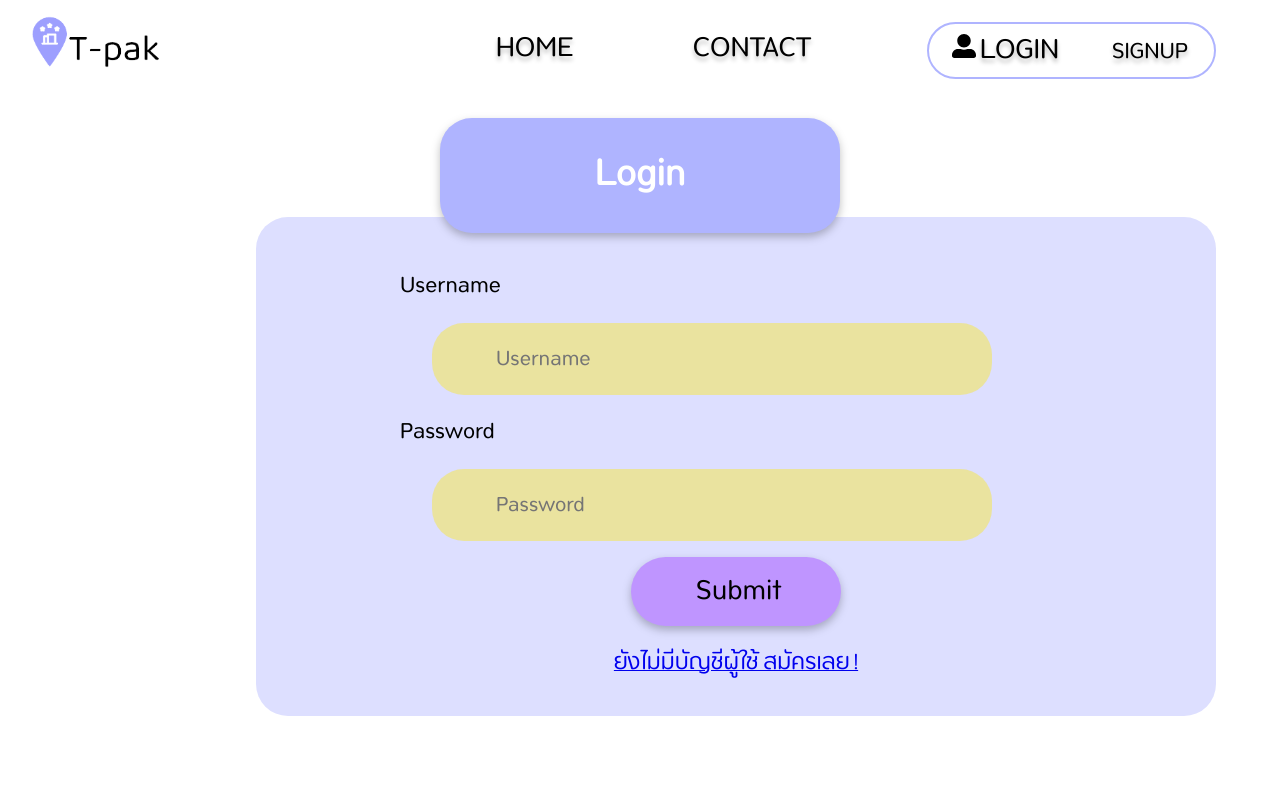
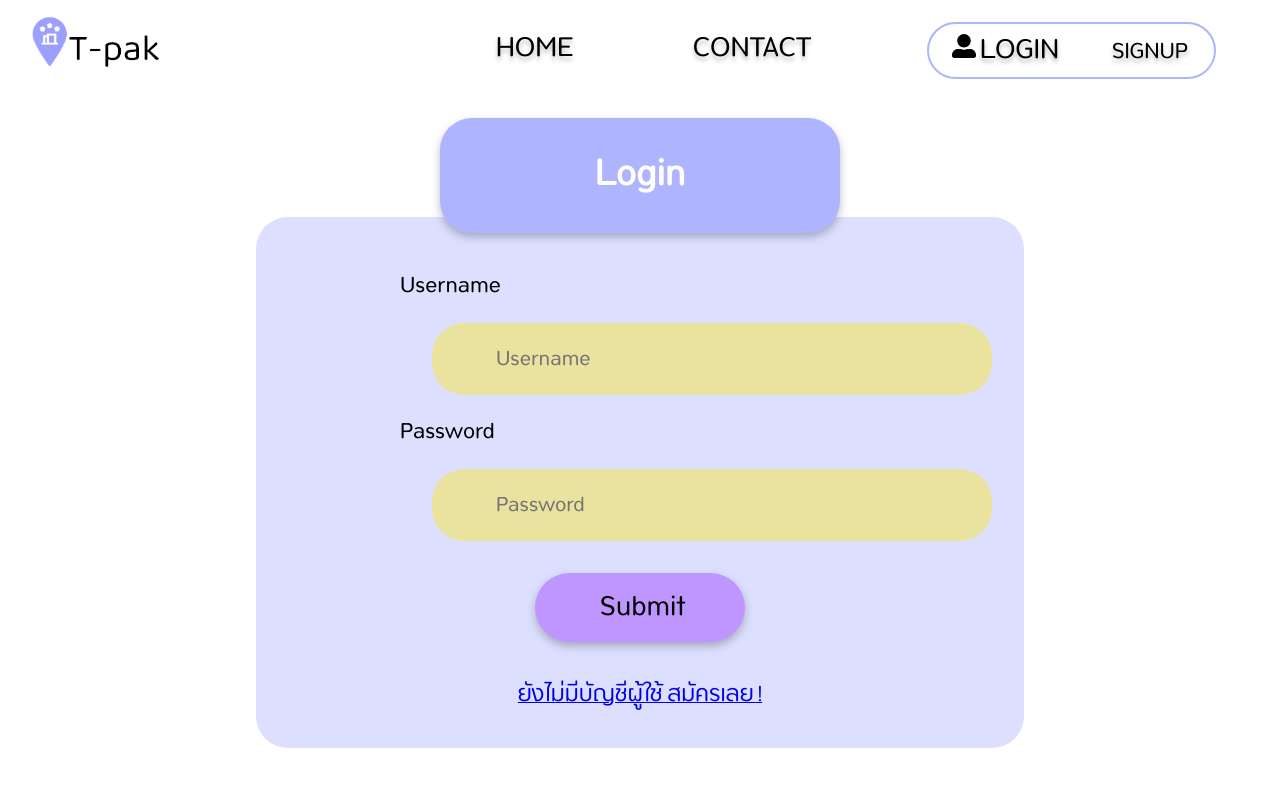
Before and after one commit to mossZmossZ/t-pak, a React (Create React App) app in the folder client/: page /login in a window 1280 px wide. Shown: the top 786 px of the page. Built offline with nearby package versions, Linux system fonts and the light colour scheme.

Commit message:
Update login.css

```diff
--- a/client/src/pages/Formcomponents/login.css
+++ b/client/src/pages/Formcomponents/login.css
@@ -20,7 +20,6 @@ h1{
 }
 
 .form_container{
-    width: 60rem;
     text-align: start;
     align-items: center;
     justify-content: space-around;
@@ -80,7 +79,7 @@ input[type="submit"] {
     display: block;
     align-items: center;
     text-align: center;
-    padding:1rem 0;
+    padding: 2rem 0 2rem 0;
     filter: drop-shadow(0px 4px 4px rgba(0, 0, 0, 0.25));
 
 }
```
